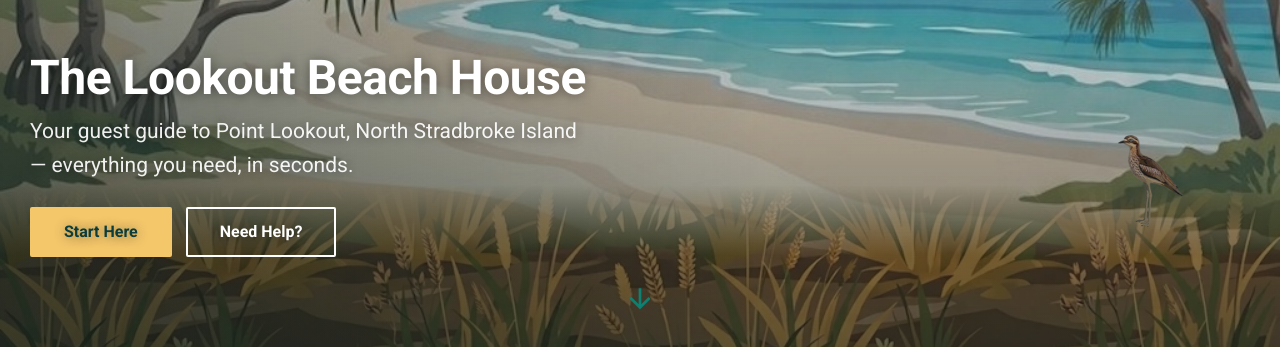
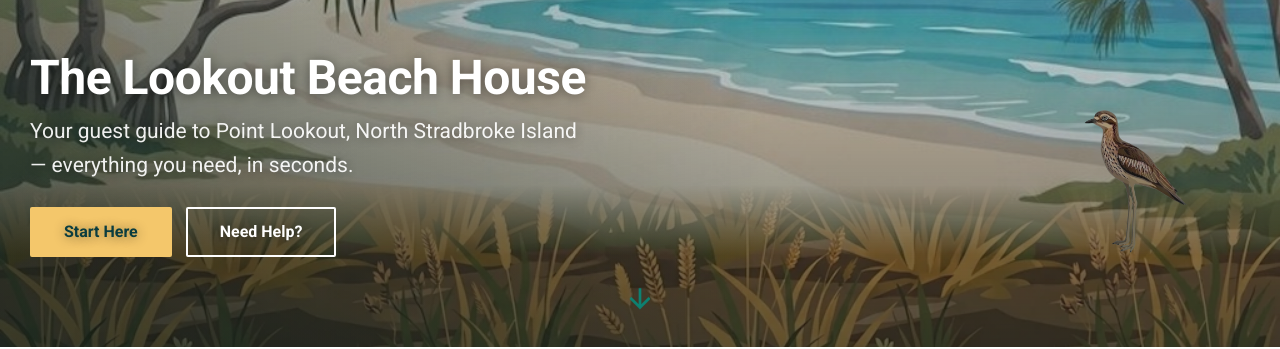
Before and after one commit to kane-f/straddie, an MkDocs documentation site: the page built from docs/index.md, in a window 1280 px wide. Shown: the part 553-902 px from the top of the page. Built offline with MkDocs 1.6.1 and Material for MkDocs 9.7.7, drawn with Linux system fonts in a browser that asks for light colours; comment, search, counter and statistics services are not loaded.

Commit message:
Make the bird bigger, and re-check it against the button row
Confirmed the bird wasn't literally vanishing at any width I tested —
it was just small enough (especially on mobile) to be easy to miss
against the grass. Bumped its size on both breakpoints:

- Desktop: 22% -> 34% of the hero's height, with plenty of clear space
  to its left (the teaser text caps out well short of it)
- Mobile: 12% -> 15%, working within the real ceiling there — the
  button row leaves only ~90px of clear space below it. At 15% the
  bird's bounding box does overlap the "Need Help?" button's corner,
  but the actual bird artwork sits in the opposite (bottom-right)
  corner of its own image with a transparent margin elsewhere, so
  there's no visible collision — confirmed by screenshot, not just the
  numbers.

Verified at 320px (smallest common phone width, 4-line wrapped text),
375px, the previously problematic mid-range width (1160px), and
desktop, plus re-confirmed the earlier width/height fixes still hold.

Bumped the extra.css cache-busting version (v2 -> v3) since this
changes that file again.

```diff
--- a/docs/stylesheets/extra.css
+++ b/docs/stylesheets/extra.css
@@ -106,10 +106,10 @@ html {
    grass (same scroll speed) since it's standing on that same ground. */
 .hero .hero__bird {
   position: absolute;
-  inset: auto 6% 13% auto;
+  inset: auto 5% 10% auto;
   z-index: 2;
   width: auto;
-  height: 22%;
+  height: 34%;
   max-width: none;
   object-fit: contain;
   object-position: bottom right;
@@ -228,7 +228,7 @@ html {
      Tuck it smaller into the corner, low enough to clear the button
      row and sit among the grass instead. */
   .hero .hero__bird {
-    inset: auto 4% 2% auto;
-    height: 12%;
+    inset: auto 3% 1% auto;
+    height: 15%;
   }
 }
--- a/mkdocs.yml
+++ b/mkdocs.yml
@@ -92,7 +92,7 @@ markdown_extensions:
 # in it. That mismatch (new markup, stale styling) can look like content
 # is missing or broken. Bump this number whenever extra.css changes.
 extra_css:
-  - stylesheets/extra.css?v=2
+  - stylesheets/extra.css?v=3
 
 extra:
   generator: false
```
